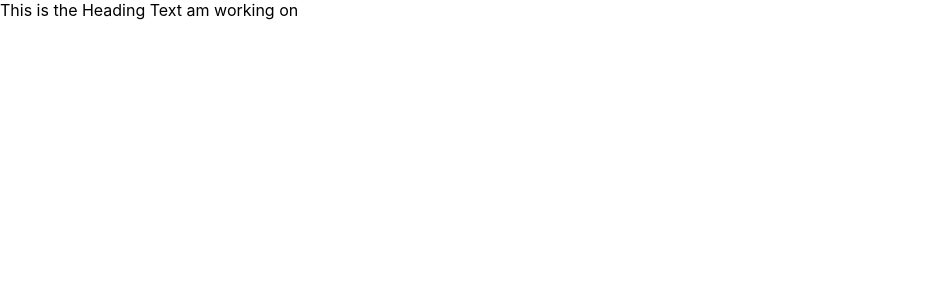
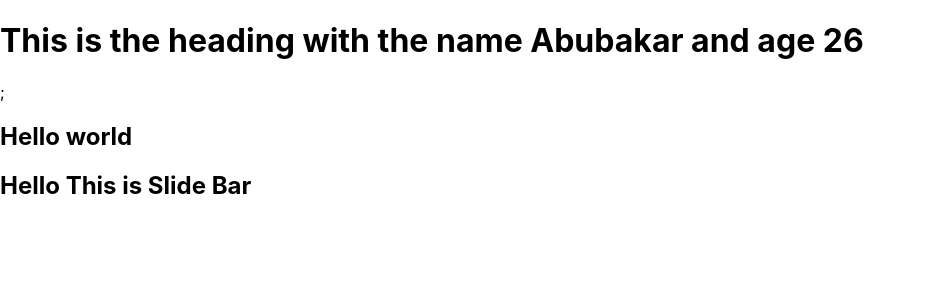
Before and after one commit to gwabstech/react_components, a React (Create React App) app: page / in a window 1280 px wide. Shown: the top 300 px of the page, without its empty margins (0-925 px from the left). Built offline with nearby package versions, Linux system fonts and the light colour scheme.

Commit message:
Learn  how to pass data to component using props

```diff
--- a/src/App.js
+++ b/src/App.js
@@ -1,16 +1,13 @@
-import './App.css';
-
-function Headings() {
-   let title = "This is the Heading Text am working on"
-  return (
-    <div>
-      {title}
-    </div>
-  )
-}
+import Headings from "./Components/Header";
+import Main from "./Components/Main";
+import Slidebar from "./Components/Slidebar";
 
 function App() {
-  return <Headings />;
+  return <div>
+    <Headings name="Abubakar" age="26" />;
+    <Main greet="Hello world"/>
+    <Slidebar name= "Slide Bar"/>
+  </div>
 }
 
 export default App;
--- /dev/null
+++ b/src/Components/Header.js
@@ -0,0 +1,8 @@
+import React from "react";
+
+function Headings(props) {
+    console.log(props);
+    return <h1>This is the heading with the name {props.name} and age {props.age}</h1>;
+}
+
+export default Headings;
--- /dev/null
+++ b/src/Components/Main.js
@@ -0,0 +1,5 @@
+function Main(props){
+    return <h2>{props.greet}</h2>;
+}
+
+export default Main;
--- /dev/null
+++ b/src/Components/Slidebar.js
@@ -0,0 +1,3 @@
+export default function Slidebar(props){
+    return <h2>Hello This is {props.name}</h2>
+}
```
